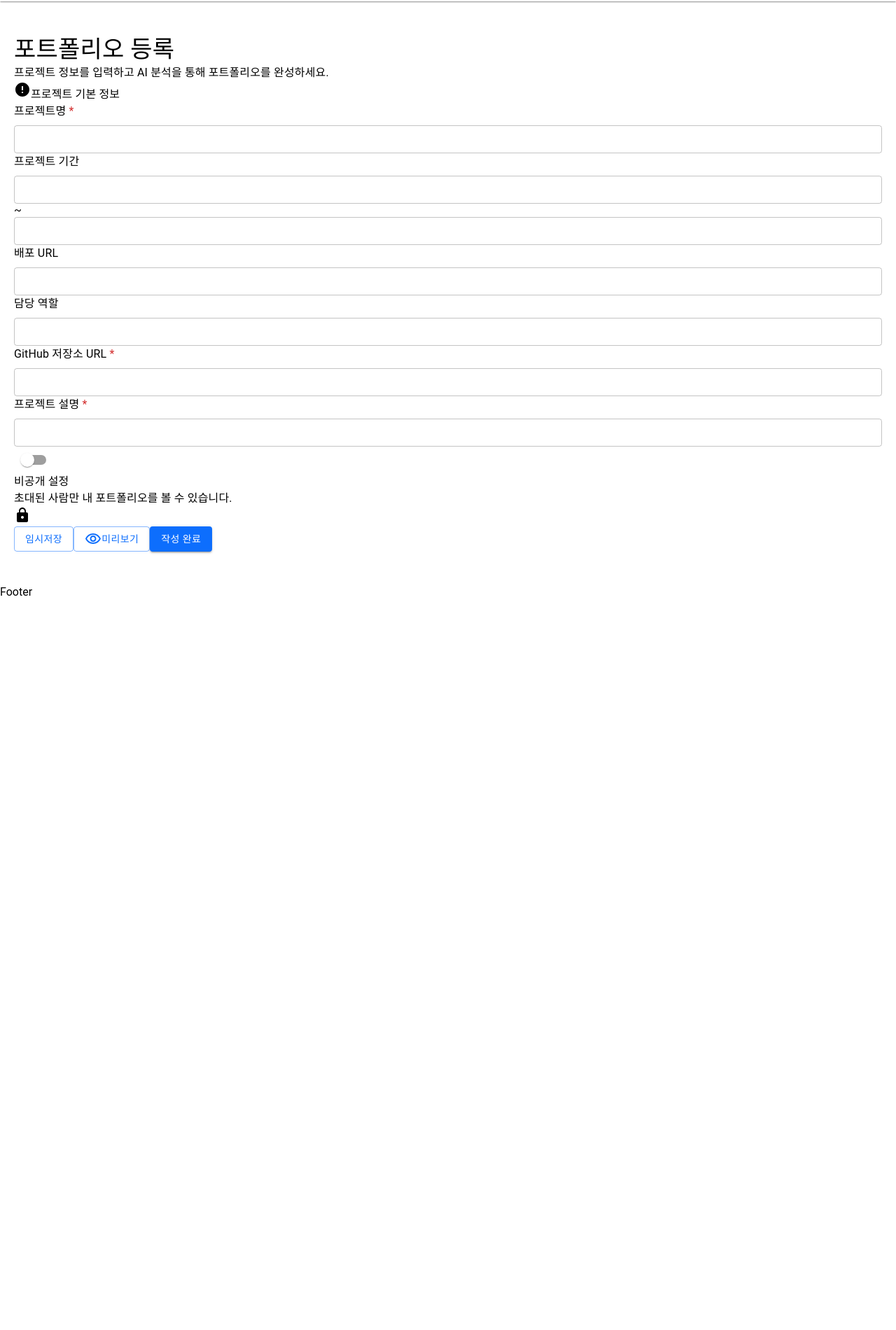
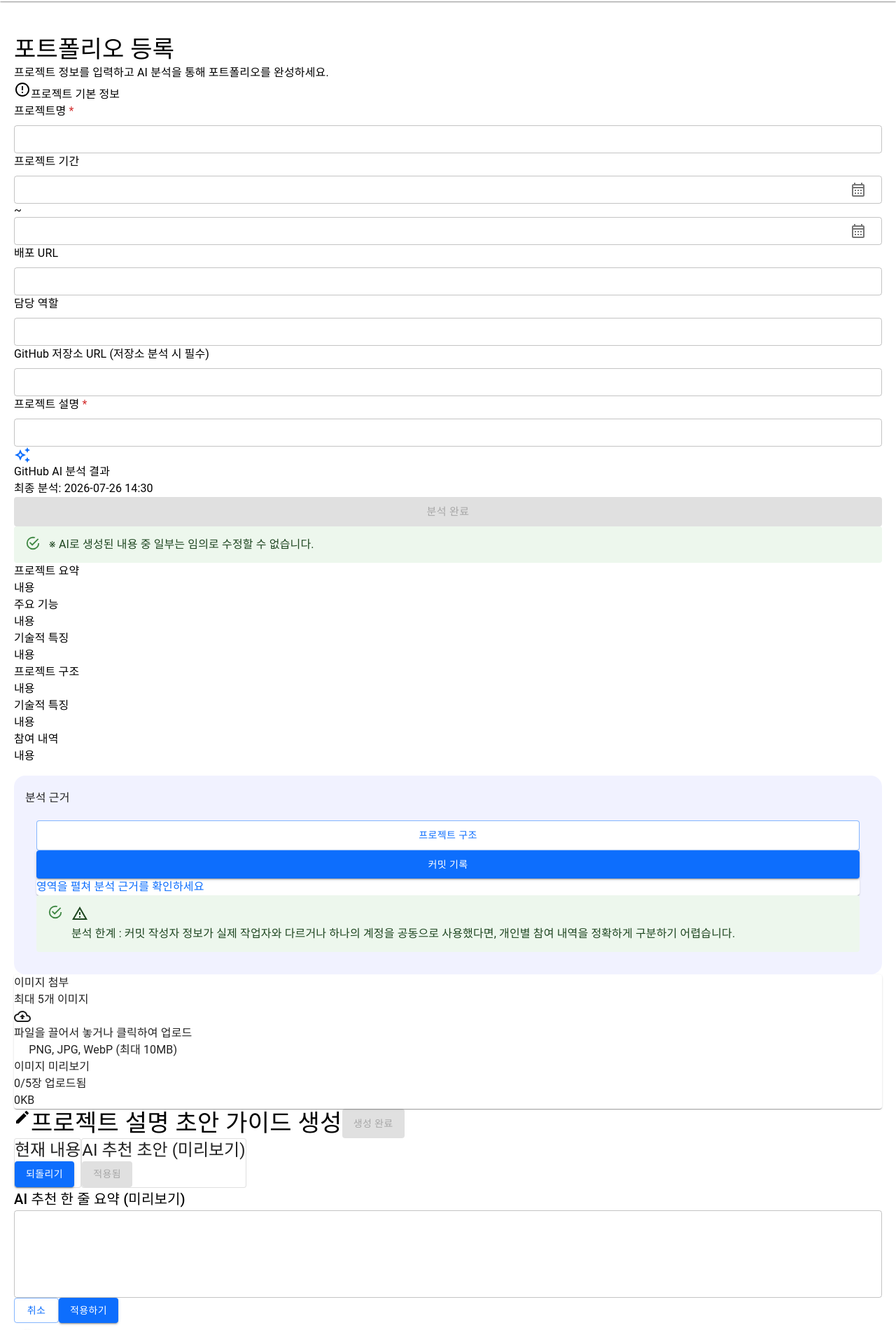
Before and after one commit to raspbsb/EST_FE_13_3rd_Project, a React (Vite) app in the folder app/: page /portfolios/new in a window 1280 px wide. Shown: the part 54-1954 px from the top of the page at 70% size. Before the commit the page ends 909 px from the top, so only its background shows below. Built offline with nearby package versions, Linux system fonts and the light colour scheme.

Commit message:
feat: 에디터 페이지 중간 저장

```diff
--- a/app/src/pages/PortfolioEditor.jsx
+++ b/app/src/pages/PortfolioEditor.jsx
@@ -1,12 +1,15 @@
 import { useEffect, useState } from "react";
 import { useNavigate, useParams } from "react-router-dom";
 
+// mui Components
 import Accordion from "@mui/material/Accordion";
 import AccordionDetails from "@mui/material/AccordionDetails";
 import AccordionSummary from "@mui/material/AccordionSummary";
 import Alert from "@mui/material/Alert";
 import Box from "@mui/material/Box";
 import Button from "@mui/material/Button";
+import ButtonBase from "@mui/material/ButtonBase";
+import Grid from "@mui/material/Grid";
 import Checkbox from "@mui/material/Checkbox";
 import Chip from "@mui/material/Chip";
 import CircularProgress from "@mui/material/CircularProgress";
@@ -14,17 +17,32 @@ import Container from "@mui/material/Container";
 import FormControl from "@mui/material/FormControl";
 import FormControlLabel from "@mui/material/FormControlLabel";
 import Input from "@mui/material/Input";
+import InputAdornment from "@mui/material/InputAdornment";
 import InputLabel from "@mui/material/InputLabel";
 import MenuItem from "@mui/material/MenuItem";
+import OutlinedInput from "@mui/material/OutlinedInput";
 import Paper from "@mui/material/Paper";
 import Select from "@mui/material/Select";
 import Stack from "@mui/material/Stack";
 import Switch from "@mui/material/Switch";
+import Text from "@mui/material/Typography";
 import TextField from "@mui/material/TextField";
-import Text from "@mui/material/Typography";
+
+// UI Components
 
 // Material Icons
-import { PublicIcon, LockIcon, VisibilityOutlinedIcon, ErrorOutlinedIcon, OutlinedInput } from "../lib/icons";
+import {
+  EditIcon,
+  PublicIcon,
+  LockIcon,
+  VisibilityIcon,
+  ErrorTriangleIcon,
+  CalendarIcon,
+  AwesomeIcon,
+  DropDownIcon,
+  ErrorCircleIcon,
+  CloudUploadIcon,
+} from "../lib/icons";
 
 export default function PortfolioEditor({ data }) {
   // 경로에서 파라미터 받기
@@ -108,14 +126,16 @@ export default function PortfolioEditor({ data }) {
         <Box component="form" onSubmit={handleSubmit}>
           {/* 콘텐츠 그리드 */}
           <Box>
+            {/* 상단 (주요 정보 입력 & 분석) */}
+            <Box>
               {/* 좌측 (기본 정보 & AI 분석) */}
-            <Box>
-              {/* 기본 정보 */}
-              <Box>
+              <Stack className="left-side primary-info">
+                {/* 기본 정보 섹션 */}
+                <Box component="section">
                   {/* 섹션 타이틀 */}
                   <Box>
                     <Text>
-                    <ErrorOutlinedIcon />
+                      <ErrorCircleIcon />
                       프로젝트 기본 정보
                     </Text>
                   </Box>
@@ -137,11 +157,29 @@ export default function PortfolioEditor({ data }) {
                       <Text component="label" htmlFor="started_at" sx={{ mb: 1 }}>
                         프로젝트 기간
                       </Text>
-                    <OutlinedInput id="started_at" name="started_at" size="small" />
+                      <OutlinedInput
+                        id="started_at"
+                        name="started_at"
+                        size="small"
+                        endAdornment={
+                          <InputAdornment position="start">
+                            <CalendarIcon />
+                          </InputAdornment>
+                        }
+                      />
                     </FormControl>
                     {" ~ "}
                     <FormControl fullWidth>
-                    <OutlinedInput id="ended_at" name="ended_at" size="small" />
+                      <OutlinedInput
+                        id="ended_at"
+                        name="ended_at"
+                        size="small"
+                        endAdornment={
+                          <InputAdornment position="start">
+                            <CalendarIcon />
+                          </InputAdornment>
+                        }
+                      />
                     </FormControl>
                     <FormControl fullWidth required>
                       <Text component="label" htmlFor="deploy_url" sx={{ mb: 1 }}>
@@ -162,10 +200,7 @@ export default function PortfolioEditor({ data }) {
                     </FormControl>
                     <FormControl fullWidth required>
                       <Text component="label" htmlFor="repository_url" sx={{ mb: 1 }}>
-                      GitHub 저장소 URL
-                      <Box component="span" sx={{ color: "error.main" }} aria-hidden="true">
-                        {" *"}
-                      </Box>
+                        GitHub 저장소 URL (저장소 분석 시 필수)
                       </Text>
 
                       <OutlinedInput id="repository_url" name="repository_url" size="small" />
@@ -183,15 +218,213 @@ export default function PortfolioEditor({ data }) {
                   </FormControl>
                 </Box>
 
-              {/* AI 분석 */}
-              <Box></Box>
+                {/* 깃허브 AI 분석 섹션 */}
+                <Box component="section">
+                  {/* 섹션 타이틀 */}
+                  <Stack>
+                    <Stack>
+                      <AwesomeIcon color="primary" sx={{ fontSize: { xs: 32, md: 40 } }} aria-hidden="true" />
+                      <Text>GitHub AI 분석 결과</Text>
+                    </Stack>
+
+                    <Stack>
+                      <Text>최종 분석: 2026-07-26 14:30</Text>
+                      <Button variant="contained" disabled size="large">
+                        분석 완료
+                      </Button>
+                    </Stack>
+                  </Stack>
+
+                  {/* 편집 제한 안내 */}
+                  <Alert>
+                    <Text>※ AI로 생성된 내용 중 일부는 임의로 수정할 수 없습니다.</Text>
+                  </Alert>
+
+                  {/* 분석결과 그리드 */}
+                  <Box component={Grid}>
+                    <Stack>
+                      <Text>프로젝트 요약</Text>
+                      <Text>내용</Text>
+                    </Stack>
+                    <Stack>
+                      <Text>주요 기능</Text>
+                      <Text>내용</Text>
+                    </Stack>
+                    <Stack>
+                      <Text>기술적 특징</Text>
+                      <Text>내용</Text>
+                    </Stack>
+                    <Stack>
+                      <Text>프로젝트 구조</Text>
+                      <Text>내용</Text>
+                    </Stack>
+                    <Stack>
+                      <Text>기술적 특징</Text>
+                      <Text>내용</Text>
+                    </Stack>
+                    <Stack>
+                      <Text>참여 내역</Text>
+                      <Text>내용</Text>
+                    </Stack>
                   </Box>
 
+                  {/* 분석 근거 탭 */}
+                  <Accordion
+                    defaultExpanded
+                    elevation={0}
+                    sx={{
+                      bgcolor: "#f1f2ff",
+                      borderRadius: "16px !important",
+                      overflow: "hidden",
+
+                      "&::before": {
+                        display: "none",
+                      },
+                    }}
+                  >
+                    <AccordionSummary>
+                      <Text>분석 근거</Text>
+                    </AccordionSummary>
+
+                    <AccordionDetails sx={{ px: 4, pt: 0, pb: 4 }}>
+                      <Stack>
+                        <Button
+                          type="button"
+                          variant="outlined"
+                          sx={{
+                            px: 3,
+                            py: 1,
+                            bgcolor: "background.paper",
+                          }}
+                        >
+                          프로젝트 구조
+                        </Button>
+
+                        <Button type="button" variant="contained" sx={{ px: 3, py: 1 }}>
+                          커밋 기록
+                        </Button>
+                      </Stack>
+
+                      <Paper>
+                        <Text color="primary">영역을 펼쳐 분석 근거를 확인하세요</Text>
+                      </Paper>
+
+                      <Alert>
+                        <ErrorTriangleIcon />
+                        <Text>
+                          분석 한계 : 커밋 작성자 정보가 실제 작업자와 다르거나 하나의 계정을 공동으로 사용했다면,
+                          개인별 참여 내역을 정확하게 구분하기 어렵습니다.
+                        </Text>
+                      </Alert>
+                    </AccordionDetails>
+                  </Accordion>
+                </Box>
+              </Stack>
+
               {/* 우측 (이미지 & 유형 정보) */}
-            <Box></Box>
+              <Box>
+                <Paper>
+                  <Stack>
+                    <Text>이미지 첨부</Text>
+
+                    <Text>최대 5개 이미지</Text>
+                  </Stack>
+
+                  <ButtonBase>
+                    <Stack>
+                      <CloudUploadIcon />
+
+                      <Text>파일을 끌어서 놓거나 클릭하여 업로드</Text>
+
+                      <Text>PNG, JPG, WebP (최대 10MB)</Text>
+
+                      <Box />
+                    </Stack>
+                  </ButtonBase>
+
+                  <Text>이미지 미리보기</Text>
+
+                  {/* 추후 이미지 미리보기 목록을 넣을 영역 */}
+                  <Box />
+
+                  <Stack>
+                    <Text>0/5장 업로드됨</Text>
+
+                    <Text>0KB</Text>
+                  </Stack>
+                </Paper>
+              </Box>
+            </Box>
 
             {/* 하단 (초안 가이드) */}
-            <Box></Box>
+            <Box>
+              <Box component="section" aria-labelledby="draft-guide-title">
+                <Stack direction="row">
+                  <Stack direction="row">
+                    <EditIcon aria-hidden="true" />
+
+                    <Text id="draft-guide-title" component="h2" variant="h4">
+                      프로젝트 설명 초안 가이드 생성
+                    </Text>
+                  </Stack>
+
+                  <Button type="button" variant="contained" disabled>
+                    생성 완료
+                  </Button>
+                </Stack>
+
+                <Stack direction="row">
+                  <Paper component="article" variant="outlined">
+                    <Text component="h3" variant="h5">
+                      현재 내용
+                    </Text>
+
+                    <Text component="p">{/* 현재 프로젝트 설명 */}</Text>
+
+                    <Button type="button" variant="contained">
+                      되돌리기
+                    </Button>
+                  </Paper>
+
+                  <Paper component="article" variant="outlined">
+                    <Text component="h3" variant="h5">
+                      AI 추천 초안 (미리보기)
+                    </Text>
+
+                    <Text component="p">{/* AI 추천 초안 */}</Text>
+
+                    <Button type="button" variant="contained" disabled>
+                      적용됨
+                    </Button>
+                  </Paper>
+                </Stack>
+
+                <Box component="section" aria-labelledby="one-line-summary-title">
+                  <Text id="one-line-summary-title" component="h3" variant="h6">
+                    AI 추천 한 줄 요약 (미리보기)
+                  </Text>
+
+                  <OutlinedInput
+                    fullWidth
+                    multiline
+                    minRows={4}
+                    inputProps={{
+                      "aria-label": "AI 추천 한 줄 요약",
+                    }}
+                  />
+
+                  <Stack direction="row">
+                    <Button type="button" variant="outlined">
+                      취소
+                    </Button>
+
+                    <Button type="button" variant="contained">
+                      적용하기
+                    </Button>
+                  </Stack>
+                </Box>
+              </Box>
+            </Box>
 
             {/* 하단 고정 sticky 액션 바 */}
             <Box>
@@ -212,7 +445,7 @@ export default function PortfolioEditor({ data }) {
                   임시저장
                 </Button>
                 <Button type="button" variant="outlined">
-                  <VisibilityOutlinedIcon />
+                  <VisibilityIcon />
                   미리보기
                 </Button>
                 <Button type="submit" variant="contained">
```
Also changed, not shown: app/src/lib/icons/index.js (+6 -3 lines). Lines whose indentation alone changed are shown as unchanged.
